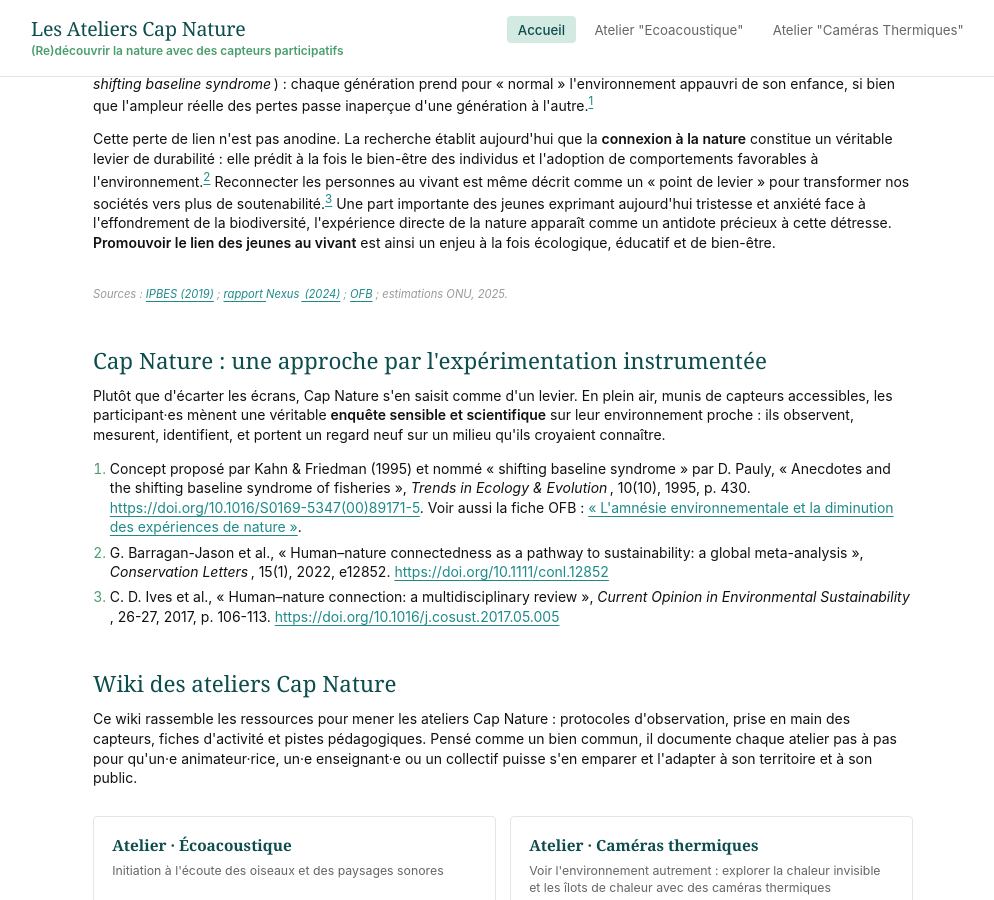
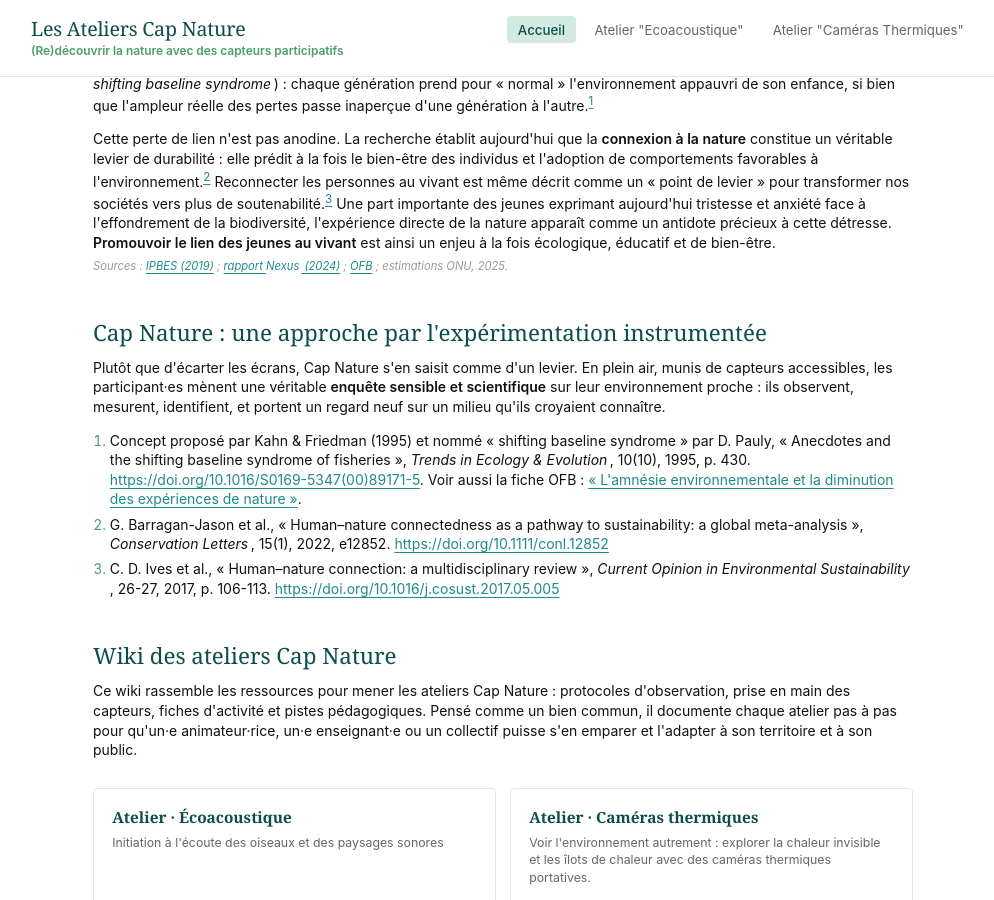
Before and after one commit to marieleapouliquen/wiki-cap-nature, a Jekyll site: the page built from index.md, in a window 1280 px wide and 900 px high, scrolled down 394 px. Shown: the whole window, without its empty margins (137-1131 px from the left). Built offline with Jekyll 4.4.1, drawn with Linux system fonts in a browser that asks for light colours.

Commit message:
Update index.md

```diff
--- a/index.md
+++ b/index.md
@@ -14,14 +14,7 @@ show_photo_credits: false
         <p>Dans son <a href="https://ofb.gouv.fr/doc/reference-urgence-pour-la-nature-et-humain-resume-a-intention-des-decideurs-du-rapport-sur" target="_blank" rel="noopener">évaluation mondiale de 2019</a>, la Plateforme intergouvernementale sur la biodiversité et les services écosystémiques (Intergovernmental Science-Policy Platform on Biodiversity and Ecosystem Services – IPBES) dressait un constat alarmant : la biodiversité décline à un rythme sans précédent dans l'histoire humaine. Son <a href="https://www.ipbes.net/nexus-assessment" target="_blank" rel="noopener">rapport <em>Nexus</em></a>, publié fin 2024, va plus loin en montrant que biodiversité, climat, eau, alimentation et santé humaine forment <strong>cinq crises interconnectées</strong> — interdépendantes dans leurs causes, leurs effets et les réponses à y apporter. Pour enrayer cet effondrement, l'IPBES appelle à des <strong>« changements transformateurs »</strong>, qui touchent aussi, comme le souligne l'<a href="https://ofb.gouv.fr/transformer-la-relation-au-vivant-un-enjeu-de-societe-autant-que-de-biodiversite" target="_blank" rel="noopener">Office français de la biodiversité (OFB)</a>, <strong>nos représentations et nos relations au vivant</strong>.</p>
         <p>Or, à l'heure où l'urbanisation s'intensifie et où les loisirs se numérisent, le contact direct avec la nature se raréfie. La majorité de l'humanité réside désormais en ville, ce qui fragmente les habitats et éloigne, jour après jour, les jeunes générations des écosystèmes. Ce phénomène nourrit ce que les chercheurs nomment l'<a href="https://ofb.gouv.fr/amnesie-environnementale-et-la-diminution-des-experiences-de-nature" target="_blank" rel="noopener"><strong>amnésie environnementale</strong></a> (ou <em>shifting baseline syndrome</em>) : chaque génération prend pour « normal » l'environnement appauvri de son enfance, si bien que l'ampleur réelle des pertes passe inaperçue d'une génération à l'autre.<sup><a href="#ref1">1</a></sup></p>
         <p>Cette perte de lien n'est pas anodine. La recherche établit aujourd'hui que la <strong>connexion à la nature</strong> constitue un véritable levier de durabilité : elle prédit à la fois le bien-être des individus et l'adoption de comportements favorables à l'environnement.<sup><a href="#ref2">2</a></sup> Reconnecter les personnes au vivant est même décrit comme un « point de levier » pour transformer nos sociétés vers plus de soutenabilité.<sup><a href="#ref3">3</a></sup> Une part importante des jeunes exprimant aujourd'hui tristesse et anxiété face à l'effondrement de la biodiversité, l'expérience directe de la nature apparaît comme un antidote précieux à cette détresse. <strong>Promouvoir le lien des jeunes au vivant</strong> est ainsi un enjeu à la fois écologique, éducatif et de bien-être.</p>
-        <div class="stat-row">
-          {%- for s in page.stat_urbain -%}
-          <div class="stat-item">
-            <span class="stat-num">{{ s.num }}</span>
-            <span class="stat-label">{{ s.label }}</span>
-          </div>
-          {%- endfor -%}
-        </div>
+
         <p class="source-note">Sources : <a href="https://ofb.gouv.fr/doc/reference-urgence-pour-la-nature-et-humain-resume-a-intention-des-decideurs-du-rapport-sur" target="_blank" rel="noopener">IPBES (2019)</a> ; <a href="https://www.ipbes.net/nexus-assessment" target="_blank" rel="noopener">rapport <em>Nexus</em> (2024)</a> ; <a href="https://ofb.gouv.fr/transformer-la-relation-au-vivant-un-enjeu-de-societe-autant-que-de-biodiversite" target="_blank" rel="noopener">OFB</a> ; estimations ONU, 2025.</p>
 
         <h2>Cap Nature : une approche par l'expérimentation instrumentée</h2>
```
